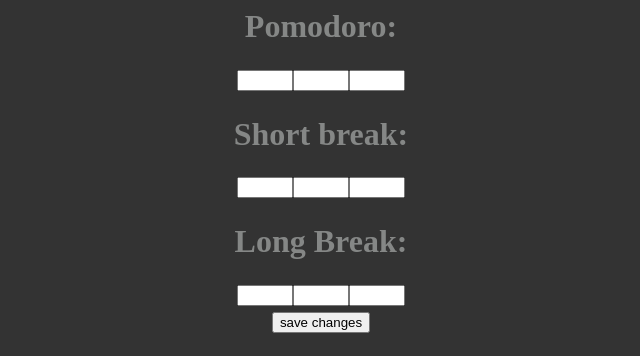
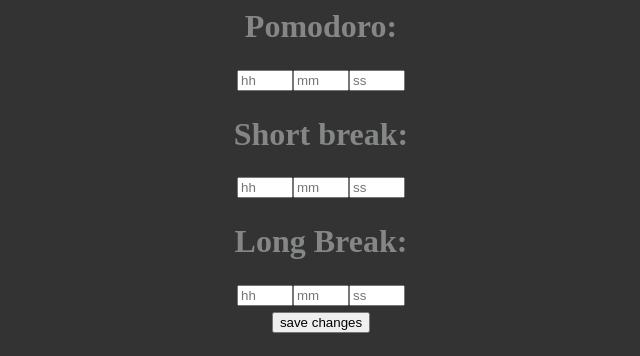
Before and after one commit to Caien1/tyche, a website built with Vite: page src/pages/clock/clock.html in a window 1280 px wide. Shown: the part 261-617 px from the top of the page, without its empty margins (319-959 px from the left). Built offline with nearby package versions, Linux system fonts and the light colour scheme.

Commit message:
added placeholders

```diff
--- a/src/pages/clock/clock.html
+++ b/src/pages/clock/clock.html
@@ -17,23 +17,24 @@
     <div class="container">
 <h1>Pomodoro:</h1>
  <div  class="deceny inp_field">
-        <input type="number" id="hour_inp" name="hh" min="0"  max="60" default ="0">
-        <input type="number" id ="min_inp" name="mm" min="0" max="60" default ="0">
-        <input type="number" id ="sec_inp" name="ss" min="0" max="60" maxlengh="2" default="0"><br>
+        <input type="number" id="hour_inp" name="hh" min="0" placeholder ="hh"  max="60" default ="0">
+        <input type="number" id ="min_inp" name="mm" min="0" max="60" placeholder ="mm"default ="0">
+        <input type="number" id ="sec_inp" name="ss" min="0" max="60" maxlengh="2" placeholder ="ss" default="0"><br>
 
     </div>
 
 <h1>Short break:</h1>
       <div class="deceny inp_field">
-       <input type="number" id="s_hour_inp" name="hh" min="0"  max="60" default ="0">
-        <input type="number" id ="s_min_inp" name="mm" min="0" max="60" default ="0">
-        <input type="number" id ="s_sec_inp" name="ss" min="0" max="60" maxlengh="2" default="0"><br>
+       <input type="number" id="s_hour_inp" name="hh" min="0" placeholder ="hh" max="60" default ="0">
+        <input type="number" id ="s_min_inp" name="mm" min="0" max="60" placeholder ="mm" default ="0">
+        <input type="number" id ="s_sec_inp" name="ss" min="0" max="60" maxlengh="2" placeholder ="ss" default="0"><br>
 </div>
      <h1>Long Break:</h1>
       <div class="deceny inp_field">
-         <input type="number" id="l_hour_inp" name="hh" min="0"  max="60" default ="0">
-        <input type="number" id ="l_min_inp" name="mm" min="0" max="60" default ="0">
-        <input type="number" id ="l_sec_inp" name="ss" min="0" max="60" maxlengh="2" default="0"><br>
+         <input type="number" id="l_hour_inp" name="hh" min="0" placeholder ="hh" max="60" default ="0">
+        <input type="number" id ="l_min_inp" name="mm" min="0" max="60" placeholder ="mm" default ="0">
+
+        <input type="number" id ="l_sec_inp" name="ss" min="0" max="60" maxlengh="2" placeholder ="ss" default="0"><br>
 </div>
 
 
```
